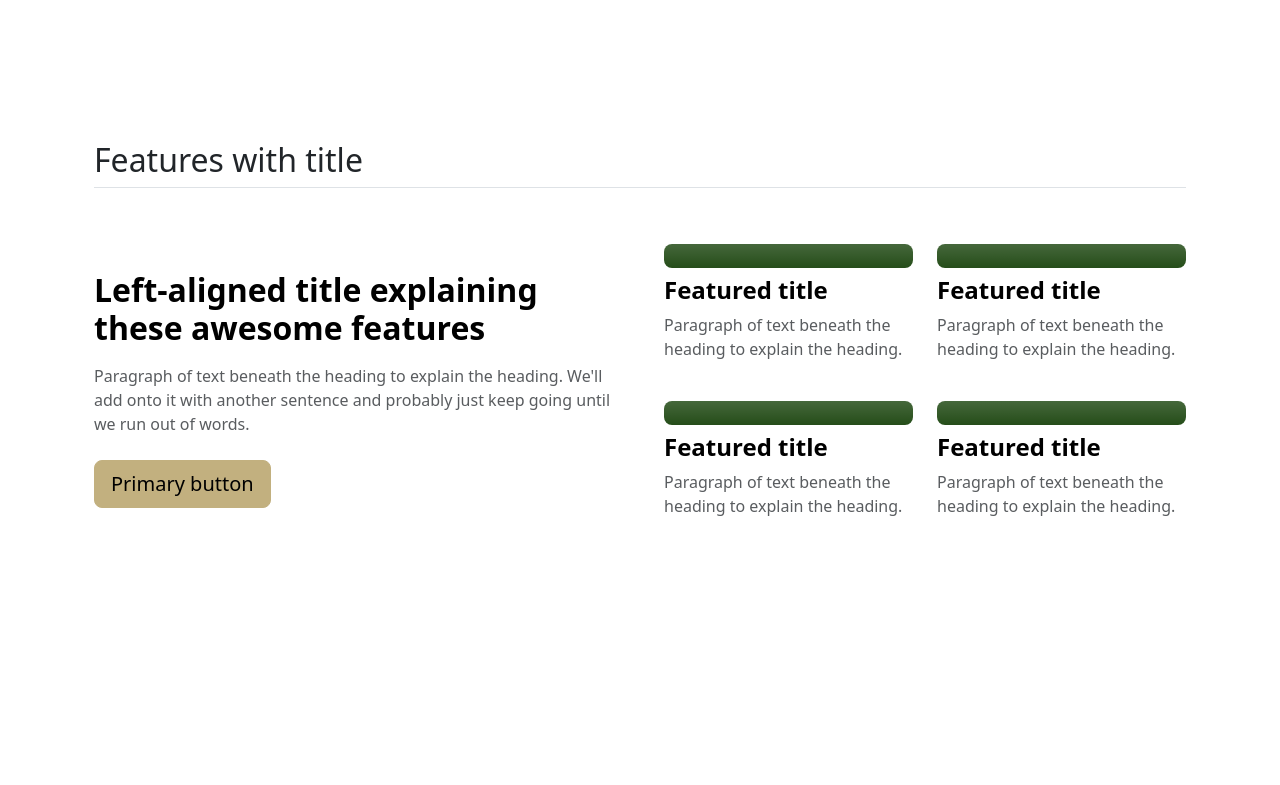
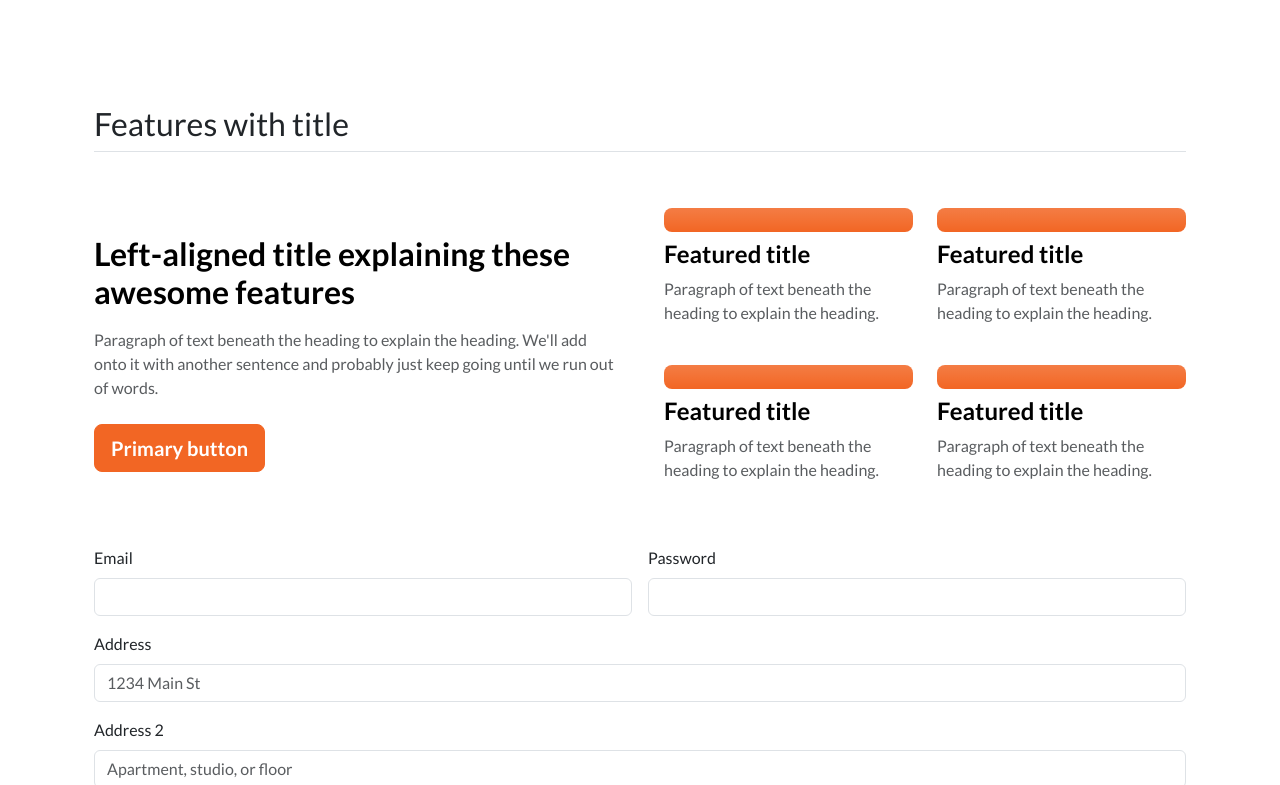
Before and after one commit to Shmehade321/bootstrap-v5-theme-generator, a website: page index.html in a window 1280 px wide. Shown: the part 2015-2800 px from the top of the page. Before the commit the page ends 2645 px from the top, so only its background shows below. Drawn offline with Linux system fonts and the light colour scheme.

Commit message:
Worked on partially in AIM project. Pause for now.

```diff
--- a/index.html
+++ b/index.html
@@ -4,7 +4,8 @@
     <meta charset="UTF-8">
     <meta name="viewport" content="width=device-width, initial-scale=1.0">
     <title>Document</title>
-    <link rel="stylesheet" href="css/main.min.css">
+    <!-- <link rel="stylesheet" href="css/main.min.css"> -->
+    <link rel="stylesheet" href="css/aim.min.css">
 </head>
 <body>
     <main>
@@ -238,7 +239,7 @@
             <div class="col d-flex flex-column align-items-start gap-2">
               <h2 class="fw-bold text-body-emphasis">Left-aligned title explaining these awesome features</h2>
               <p class="text-body-secondary">Paragraph of text beneath the heading to explain the heading. We'll add onto it with another sentence and probably just keep going until we run out of words.</p>
-              <a href="#" class="btn btn-info btn-lg">Primary button</a>
+              <a href="#" class="btn btn-primary btn-lg">Primary button</a>
             </div>
 
             <div class="col">
@@ -285,6 +286,50 @@
               </div>
             </div>
           </div>
+          <form class="row g-3">
+            <div class="col-md-6">
+              <label for="inputEmail4" class="form-label">Email</label>
+              <input type="email" class="form-control" id="inputEmail4">
+            </div>
+            <div class="col-md-6">
+              <label for="inputPassword4" class="form-label">Password</label>
+              <input type="password" class="form-control" id="inputPassword4">
+            </div>
+            <div class="col-12">
+              <label for="inputAddress" class="form-label">Address</label>
+              <input type="text" class="form-control" id="inputAddress" placeholder="1234 Main St">
+            </div>
+            <div class="col-12">
+              <label for="inputAddress2" class="form-label">Address 2</label>
+              <input type="text" class="form-control" id="inputAddress2" placeholder="Apartment, studio, or floor">
+            </div>
+            <div class="col-md-6">
+              <label for="inputCity" class="form-label">City</label>
+              <input type="text" class="form-control" id="inputCity">
+            </div>
+            <div class="col-md-4">
+              <label for="inputState" class="form-label">State</label>
+              <select id="inputState" class="form-select">
+                <option selected>Choose...</option>
+                <option>...</option>
+              </select>
+            </div>
+            <div class="col-md-2">
+              <label for="inputZip" class="form-label">Zip</label>
+              <input type="text" class="form-control" id="inputZip">
+            </div>
+            <div class="col-12">
+              <div class="form-check">
+                <input class="form-check-input" type="checkbox" id="gridCheck">
+                <label class="form-check-label" for="gridCheck">
+                  Check me out
+                </label>
+              </div>
+            </div>
+            <div class="col-12">
+              <button type="submit" class="btn btn-primary">Sign in</button>
+            </div>
+          </form>
         </div>
       </main>
 </body>
--- /dev/null
+++ b/scss/aim.scss
@@ -0,0 +1,30 @@
+@import url('https://fonts.googleapis.com/css2?family=Lato:ital,wght@0,100;0,300;0,400;0,700;0,900;1,100;1,300;1,400;1,700;1,900&display=swap');
+
+$primary: #f26624;
+$secondary: #0069ad;
+$success: #00ab44;
+$warning: #f8e218;
+$info: #075bd9;
+$danger: #f8183e;
+
+$light: #FFFFFF;
+
+$font-family-base: 'Lato', sans-serif;
+$font-size-base: 1rem;
+$font-weight-normal: 400;
+$font-weight-bold: 700;
+
+$btn-color: $light !important;
+$btn-padding-y: .5rem;
+$btn-padding-x: 1.5rem;
+$btn-font-family: $font-family-base;
+$btn-font-size: $font-size-base;
+$btn-font-weight: 600;
+$btn-border-radius: 0.8rem;
+.btn {
+    &:hover {
+        color: $light !important;
+    }
+}
+
+@import '../node_modules//bootstrap/scss/bootstrap.scss'
```
Also changed, not shown: css/aim.min.css (added), css/main.min.css, 2 other files.
